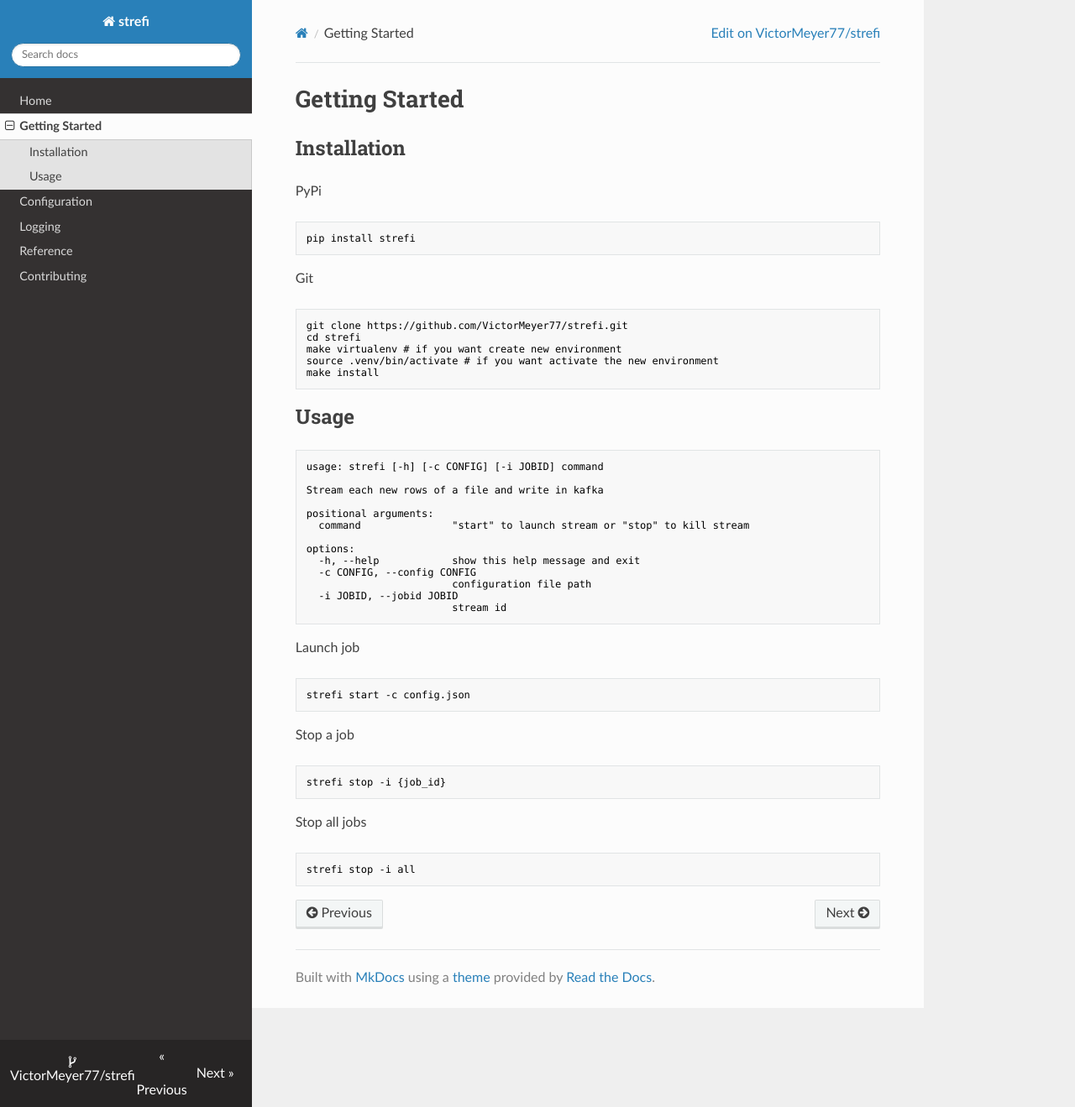
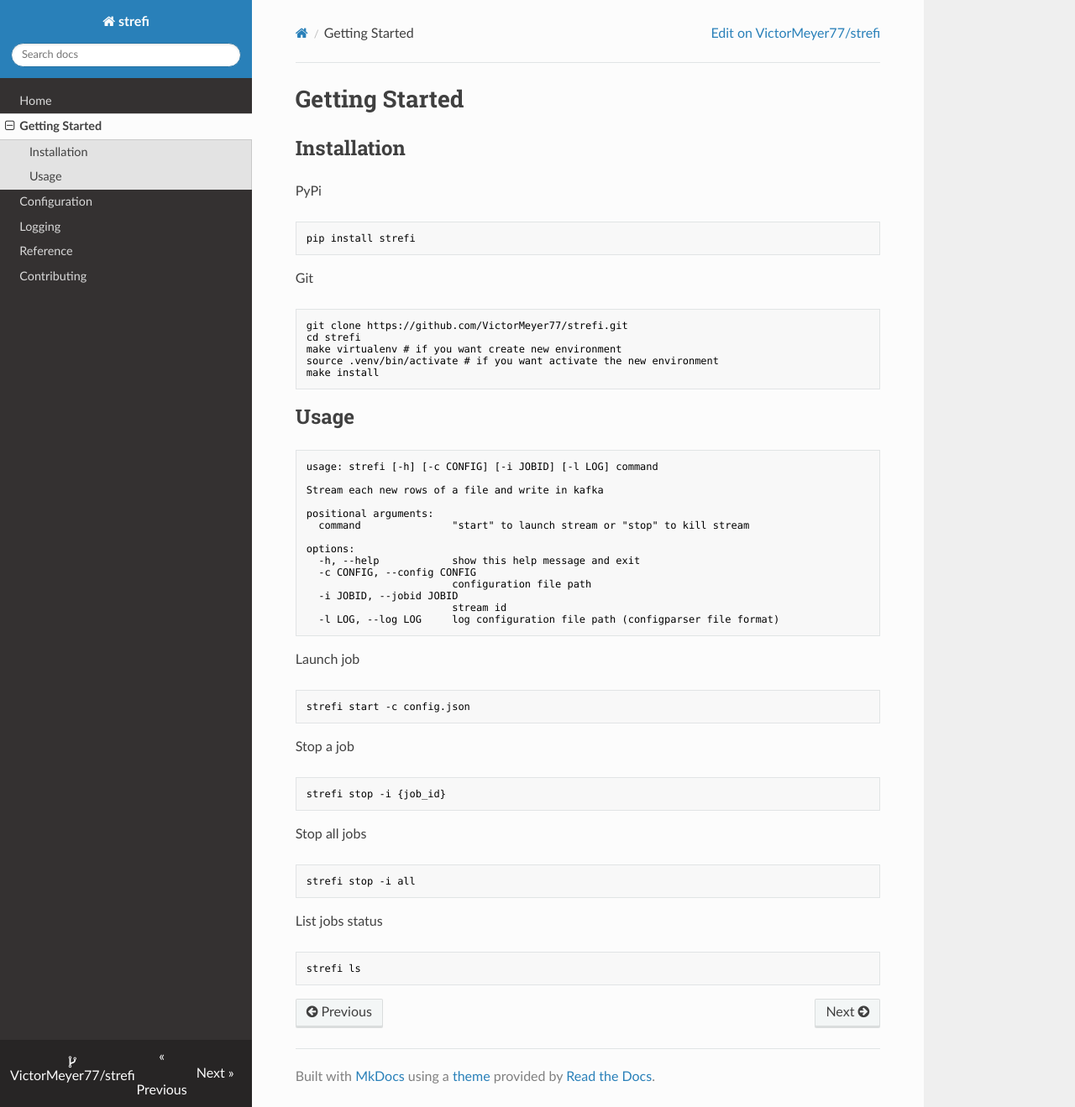
Before and after one commit to VictorMeyer77/strefi, an MkDocs documentation site: the page built from docs/getting-started.md, in a window 1280 px wide and 1319 px high. Shown: the whole window at 84% size. Built offline with MkDocs 1.6.1, drawn with Linux system fonts in a browser that asks for light colours; nearby versions of some CDN libraries.

Commit message:
docs: add ls commands and logs option

````diff
--- a/docs/getting-started.md
+++ b/docs/getting-started.md
@@ -21,7 +21,7 @@ make install
 ## Usage
 
 ```txt
-usage: strefi [-h] [-c CONFIG] [-i JOBID] command
+usage: strefi [-h] [-c CONFIG] [-i JOBID] [-l LOG] command
 
 Stream each new rows of a file and write in kafka
 
@@ -34,6 +34,7 @@ options:
                         configuration file path
   -i JOBID, --jobid JOBID
                         stream id
+  -l LOG, --log LOG     log configuration file path (configparser file format)
 ```
 
 Launch job
@@ -53,3 +54,9 @@ Stop all jobs
 ```shell
 strefi stop -i all
 ```
+
+List jobs status
+
+```shell
+strefi ls
+```
````
Also changed, not shown: README.md (+9 -1 lines).
